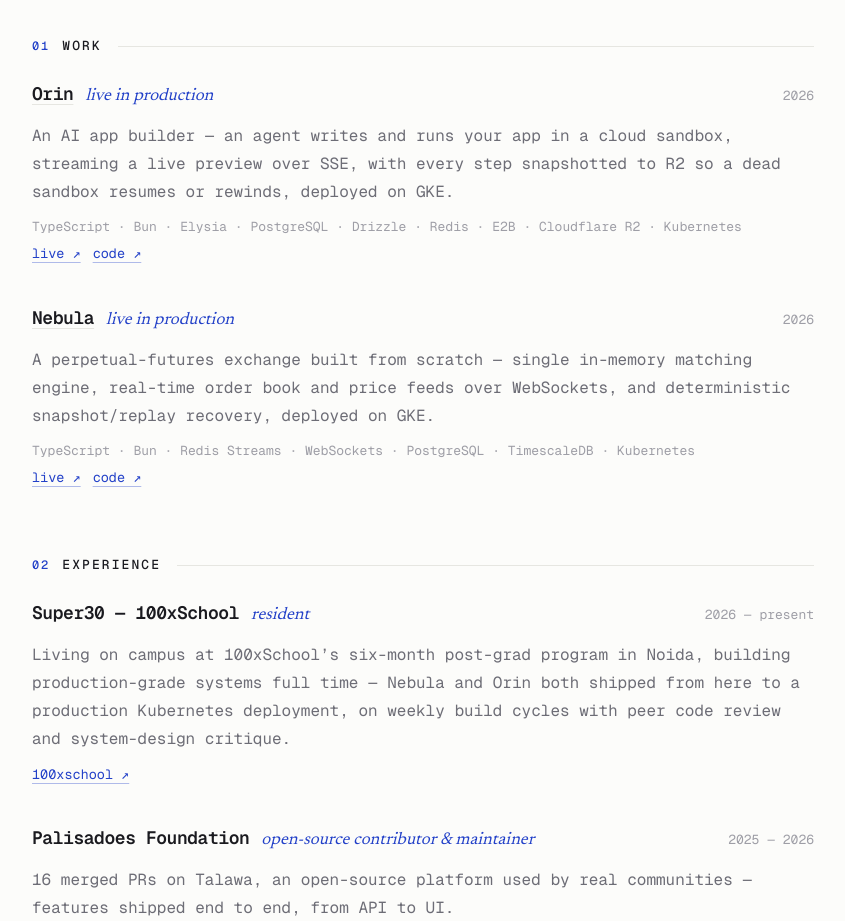
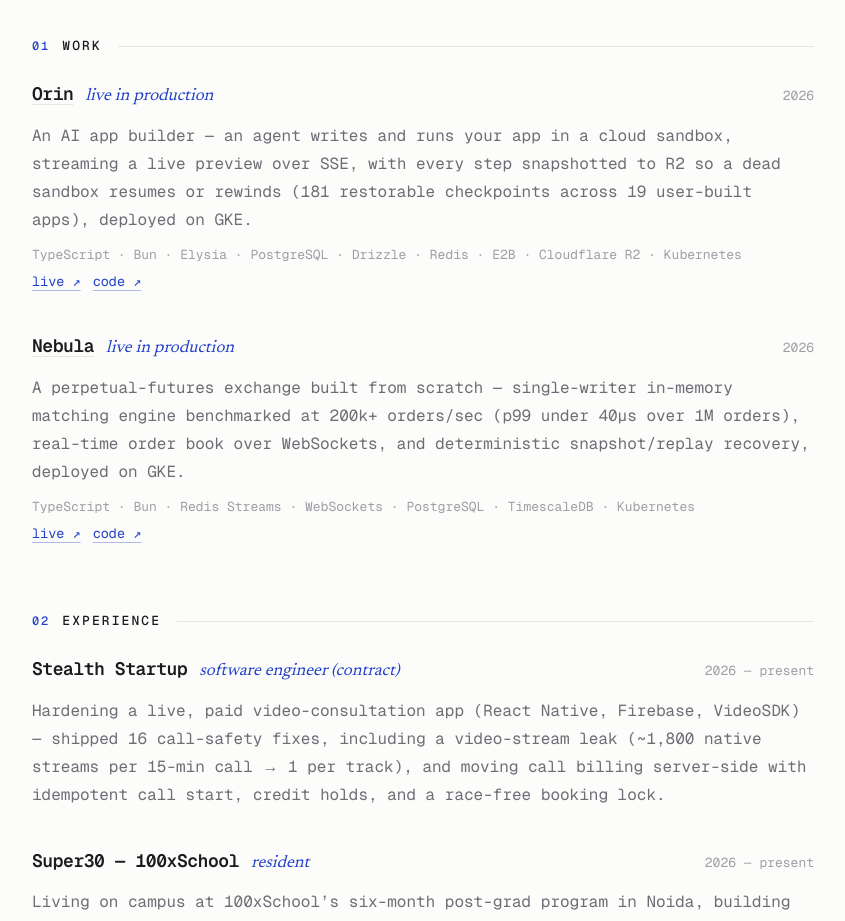
Before and after one commit to ashutoshsao/portfolio, a Next.js app: page / in a window 1280 px wide. Shown: the part 440-1361 px from the top of the page, without its empty margins (217-1062 px from the left). Built offline with nearby package versions, Linux system fonts and the light colour scheme; no server answers.

Commit message:
update portfolio from latest resume

```diff
--- a/src/data/site.ts
+++ b/src/data/site.ts
@@ -24,7 +24,7 @@
     year: '2026',
     status: 'live in production',
     description:
-      'An AI app builder — an agent writes and runs your app in a cloud sandbox, streaming a live preview over SSE, with every step snapshotted to R2 so a dead sandbox resumes or rewinds, deployed on GKE.',
+      'An AI app builder — an agent writes and runs your app in a cloud sandbox, streaming a live preview over SSE, with every step snapshotted to R2 so a dead sandbox resumes or rewinds (181 restorable checkpoints across 19 user-built apps), deployed on GKE.',
     stack: ['TypeScript', 'Bun', 'Elysia', 'PostgreSQL', 'Drizzle', 'Redis', 'E2B', 'Cloudflare R2', 'Kubernetes'],
     code: 'https://github.com/ashutoshsao/orin',
     live: 'https://orin.ashutoshsao.com',
@@ -34,7 +34,7 @@
     year: '2026',
     status: 'live in production',
     description:
-      'A perpetual-futures exchange built from scratch — single in-memory matching engine, real-time order book and price feeds over WebSockets, and deterministic snapshot/replay recovery, deployed on GKE.',
+      'A perpetual-futures exchange built from scratch — single-writer in-memory matching engine benchmarked at 200k+ orders/sec (p99 under 40µs over 1M orders), real-time order book over WebSockets, and deterministic snapshot/replay recovery, deployed on GKE.',
     stack: ['TypeScript', 'Bun', 'Redis Streams', 'WebSockets', 'PostgreSQL', 'TimescaleDB', 'Kubernetes'],
     code: 'https://github.com/ashutoshsao/nebula',
     live: 'https://nebula.ashutoshsao.com/trade/BTC-PERP',
@@ -51,6 +51,13 @@
 
 export const experience: Experience[] = [
   {
+    org: 'Stealth Startup',
+    role: 'software engineer (contract)',
+    period: '2026 — present',
+    description:
+      'Hardening a live, paid video-consultation app (React Native, Firebase, VideoSDK) — shipped 16 call-safety fixes, including a video-stream leak (~1,800 native streams per 15-min call → 1 per track), and moving call billing server-side with idempotent call start, credit holds, and a race-free booking lock.',
+  },
+  {
     org: 'Super30 — 100xSchool',
     role: 'resident',
     period: '2026 — present',
@@ -60,10 +67,10 @@
   },
   {
     org: 'Palisadoes Foundation',
-    role: 'open-source contributor & maintainer',
+    role: 'open-source contributor',
     period: '2025 — 2026',
     description:
-      '16 merged PRs on Talawa, an open-source platform used by real communities — features shipped end to end, from API to UI.',
+      '16 merged PRs on Talawa, an open-source platform used by real communities — features shipped end to end, from GraphQL APIs to the React admin UI, with Vitest coverage.',
     link: {
       label: '16 merged prs ↗',
       href: 'https://github.com/search?q=author%3Aashutoshsao+org%3APalisadoesFoundation+type%3Apr+is%3Amerged&type=pullrequests',
```
